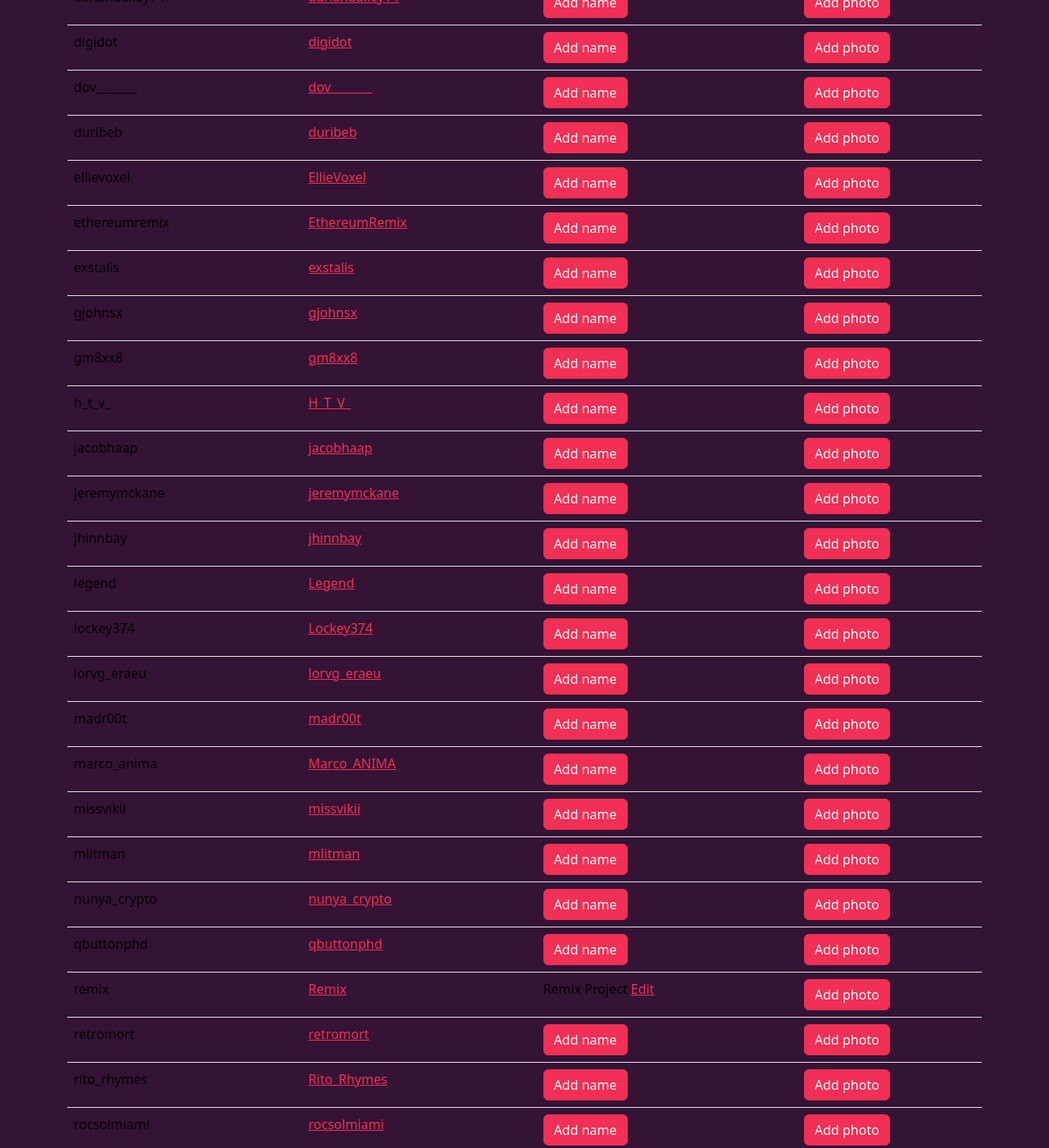
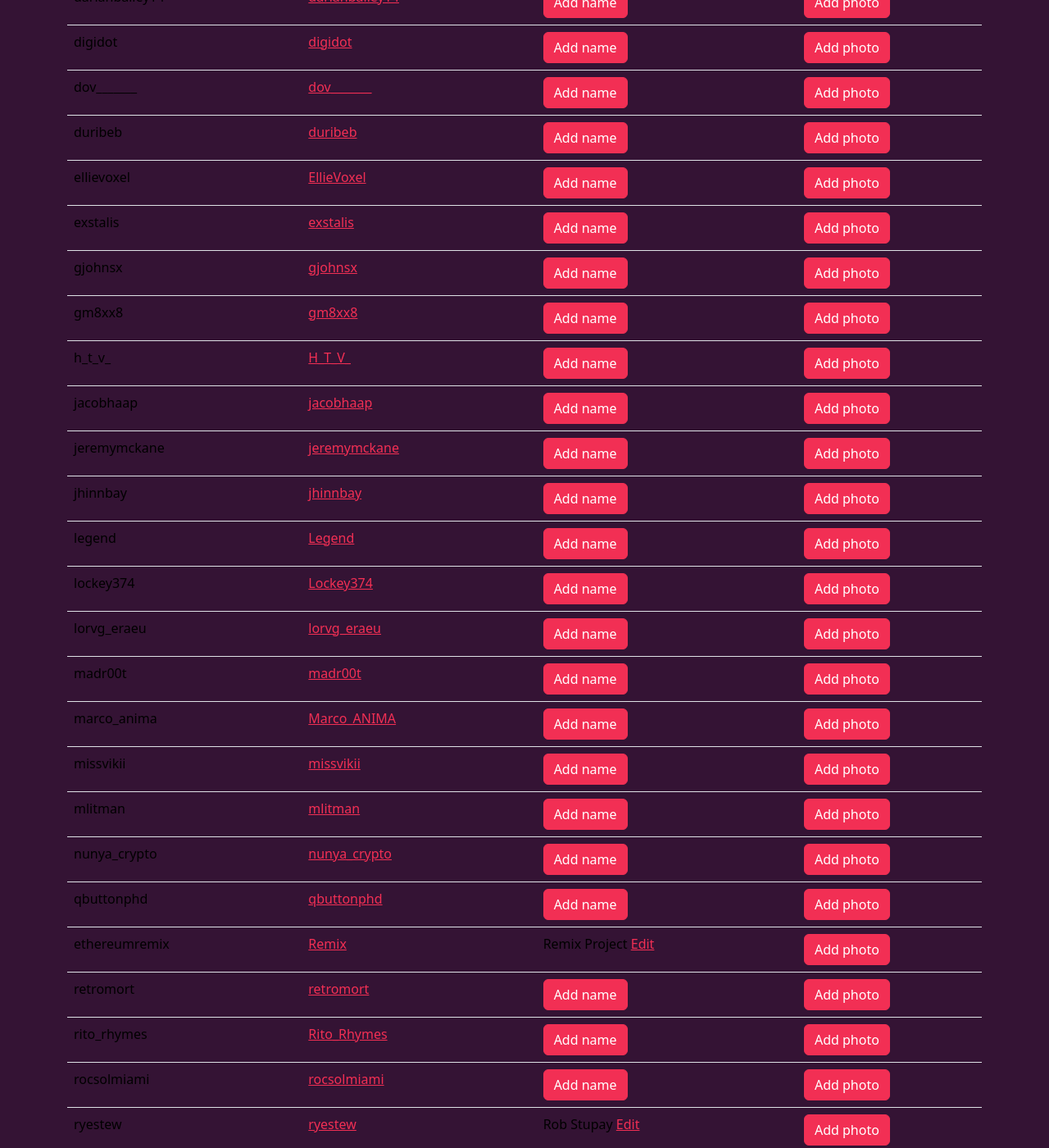
Before and after one commit to community-service/hour.gg, a Jekyll site: the page built from member-information-game.html, in a window 1280 px wide and 1400 px high, scrolled down 1512 px. Shown: the whole window at 82% size. Built offline with Jekyll 4.4.1, drawn with Linux system fonts in a browser that asks for light colours.

Commit message:
fix dupe

```diff
--- a/_data/participants.yml
+++ b/_data/participants.yml
@@ -94,9 +94,6 @@ duribeb:
 ellievoxel:
   x: EllieVoxel
   name: ???
-ethereumremix:
-  x: EthereumRemix
-  name: ???
 exstalis:
   x: exstalis
   name: ???
@@ -145,7 +142,7 @@ nunya_crypto:
 qbuttonphd:
   x: qbuttonphd
   name: ???
-remix:
+ethereumremix:
   x: Remix
   name: Remix Project # https://twitter.com/EthereumRemix
   github: # https://twitter.com/EthereumRemix > https://remix-project.org > https://github.com/ethereum/remix-project/
```
